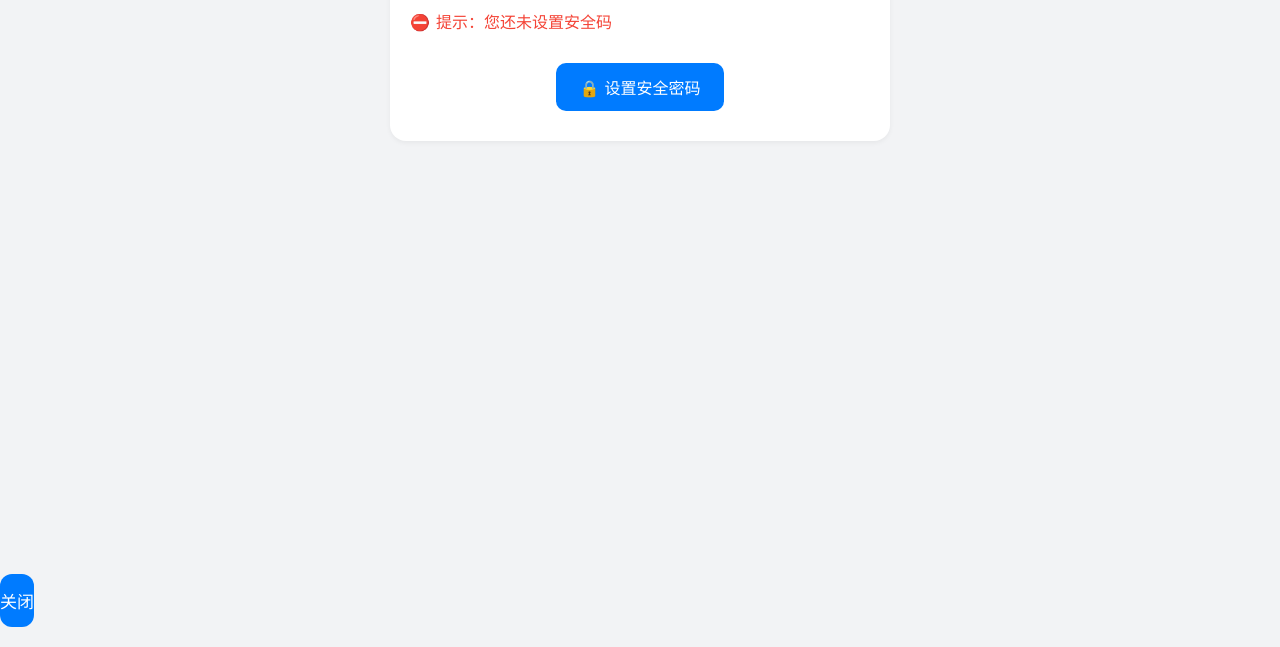
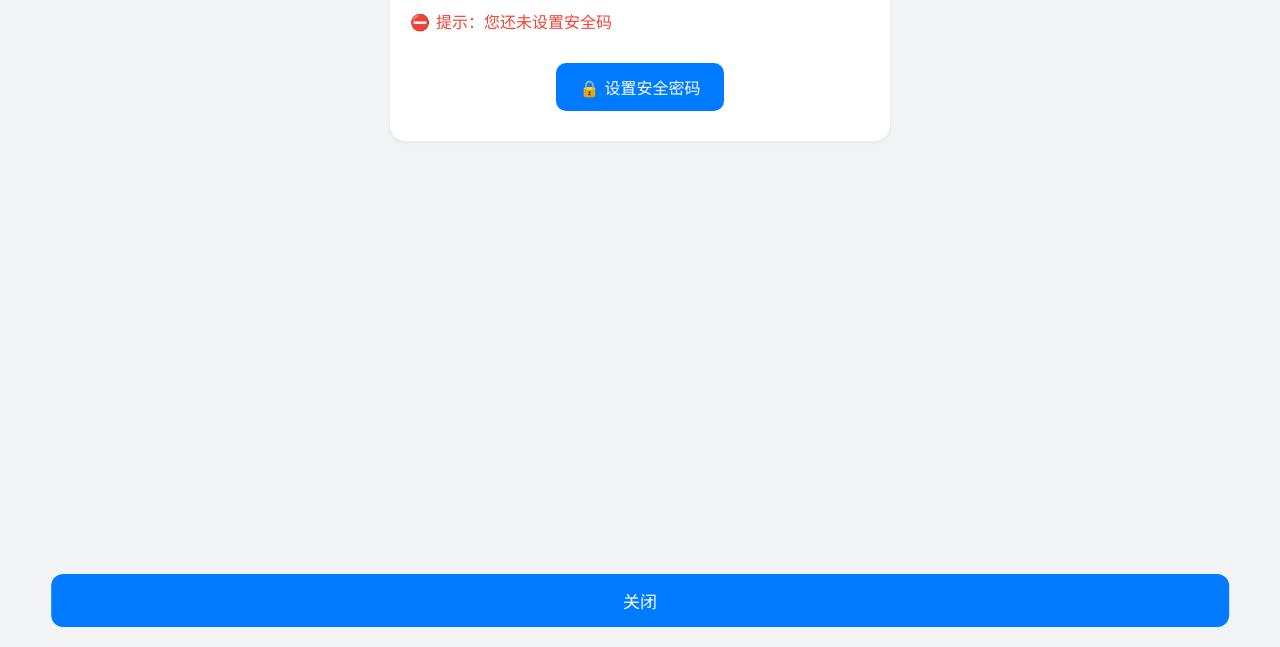
Before and after one commit to wen52088/jiqi, a plain HTML site: page withdraw_check.html in a window 1280 px wide. Shown: the part 153-800 px from the top of the page. Drawn offline with Linux system fonts and the light colour scheme.

Commit message:
Add files via upload

```diff
--- a/withdraw_check.html
+++ b/withdraw_check.html
@@ -57,9 +57,9 @@
     .footer-btn {
       position: fixed;
       bottom: 20px;
-      left: 50%%;
-      transform: translateX(-50%%);
-      width: 92%%;
+      left: 50%;
+      transform: translateX(-50%);
+      width: 92%;
       background-color: #007bff;
       color: white;
       font-size: 17px;
```
